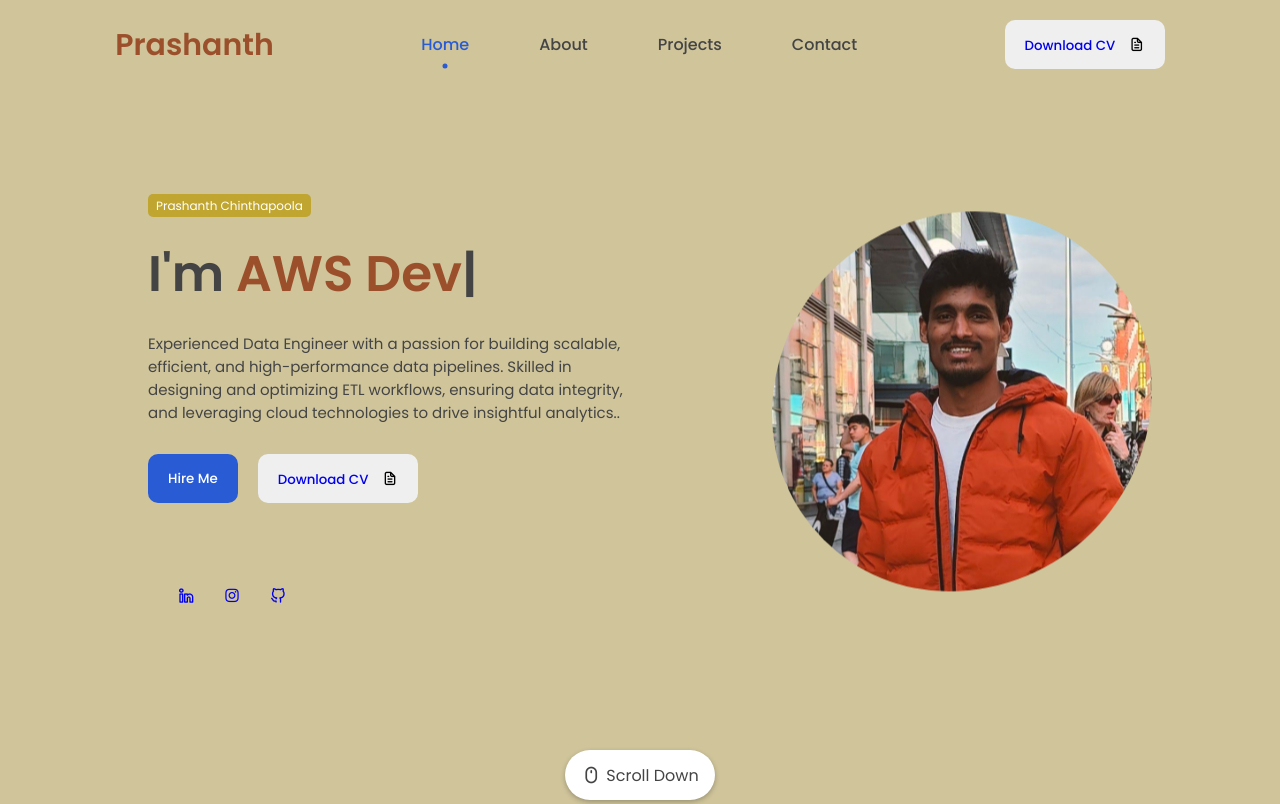
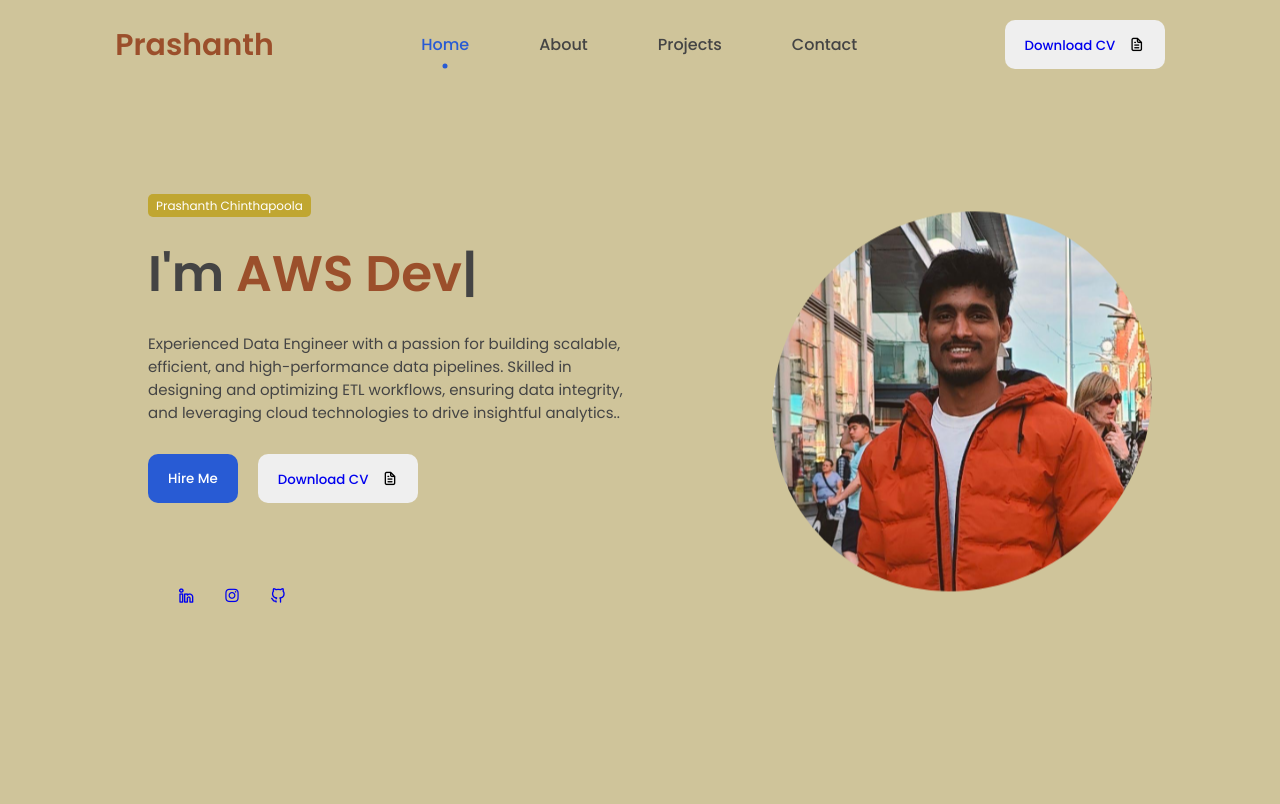
Before and after one commit to PrashanthChinthapoola/Portfolio, a website: page index.html in a window 1280 px wide. Shown: the top 804 px of the page. Drawn offline with nearby package versions, Linux system fonts and the light colour scheme.

Commit message:
'portfolio'

```diff
--- a/index.html
+++ b/index.html
@@ -91,12 +91,7 @@
                 <img src="assets/images/avatar.png" alt="avatar">
             </div>
           </div>
-          <div class="scroll-icon-box">
-            <a href="#about" class="scroll-btn">
-                <i class="uil uil-mouse-alt"></i>
-                <p>Scroll Down</p>
-            </a>
-          </div>
+
        </section>
 
        <!-- -------------- ABOUT BOX ---------------- -->
```
